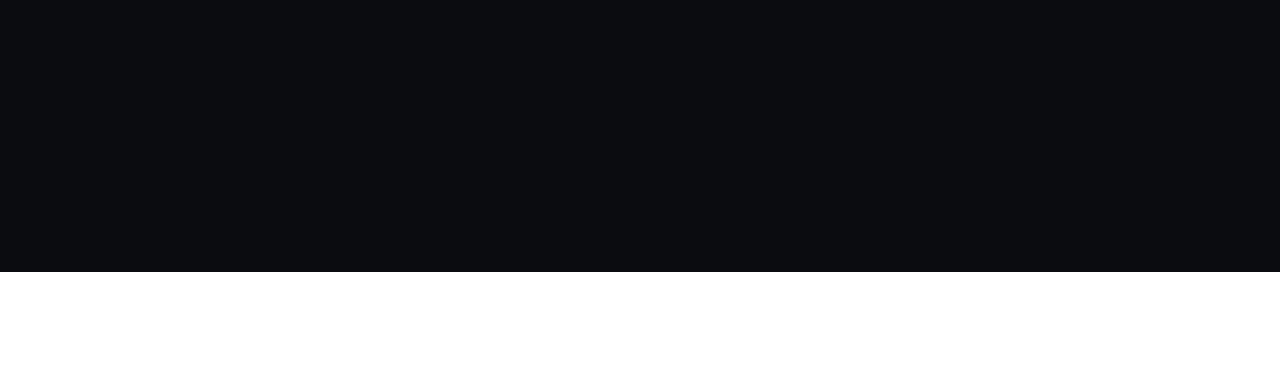
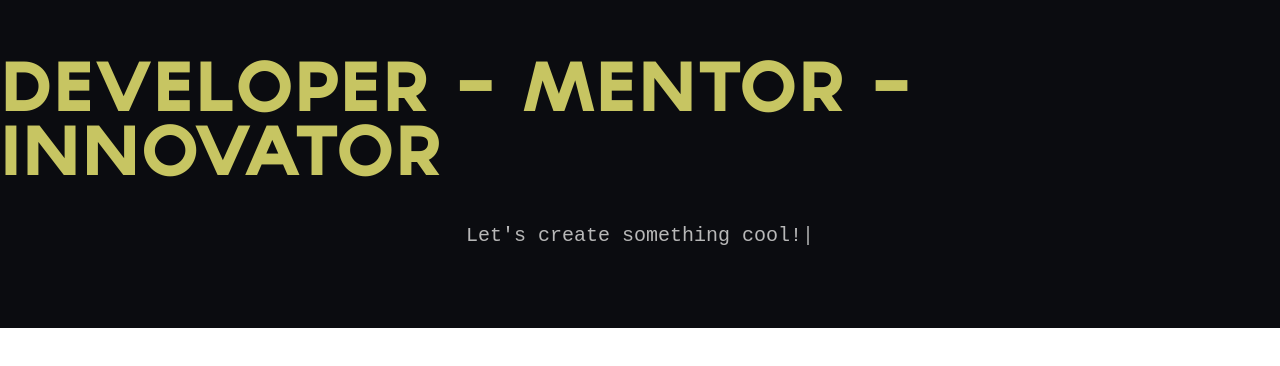
Before and after one commit to ChocolateMountain/Peaches, a React (Create React App) app: page / in a window 1280 px wide. Shown: the part 3608-3974 px from the top of the page. After the commit the page ends 3936 px from the top, so only its background shows below. Built offline with nearby package versions, Linux system fonts and the light colour scheme.

Commit message:
introduction styling

```diff
--- a/src/components/homepage/Introduction.js
+++ b/src/components/homepage/Introduction.js
@@ -28,7 +28,6 @@ export class Introduction extends Component {
       }
     ],
     displayedPhotoId: "grouse_photo",
-    onPageLoadDelayTypedAnimation: true,
     onPageLoadFadeIntoFirstPhoto: true
   };
 
@@ -38,14 +37,13 @@ export class Introduction extends Component {
       this.setState({
         onPageLoadFadeIntoFirstPhoto: false
       });
-    }, 2000);
+    }, 1600);
   }
 
   onPhotoChange = (oldIndex, newIndex) => {
     const newPhotoId = this.state.photos[newIndex].id;
     this.setState({
       displayedPhotoId: newPhotoId,
-      onPageLoadDelayTypedAnimation: false
     });
   }
 
@@ -57,10 +55,9 @@ export class Introduction extends Component {
       onChange: this.onPhotoChange
     };
 
-    // todo
     const introPhotoClasses =
       this.state.onPageLoadFadeIntoFirstPhoto ?
-      "" : "";
+      "introductionPhotoWrapper zeroOpacity" : "introductionPhotoWrapper";
 
     return (
       <div className="introductionWrapper">
--- a/src/components/homepage/IntroductionDescription.js
+++ b/src/components/homepage/IntroductionDescription.js
@@ -1,4 +1,5 @@
 import React, { Component } from 'react';
+import Typed from 'react-typed';
 
 export class IntroductionDescription extends Component {
 
@@ -12,9 +13,25 @@ export class IntroductionDescription extends Component {
   };
 
   render() {
+    const { header, description } = this.state.introductionDescriptions[0];
+
     return (
-      <div>
-
+      <div className="introductionDescriptionContainer">
+        <div className="introductionDescriptonWrapper">
+          <div className="introductionDescriptionHeader">
+            <Typed  typedRef={(typed => { this.typedIntroductionDescriptionHeader = typed; })}
+                    strings={ [header] }
+                    showCursor={false}
+                    typeSpeed={30}
+                    startDelay={2000} />
+          </div>
+          <div className="introductionDescription">
+            <Typed  typedRef={(typed => { this.typedIntroductionDescription = typed; })}
+                    strings={ [description] }
+                    typeSpeed={15}
+                    startDelay={2400} />
+          </div>
+        </div>
       </div>
     )
   }
--- a/src/stylesheets/homepage/Introduction.css
+++ b/src/stylesheets/homepage/Introduction.css
@@ -1,10 +1,53 @@
 
 .introductionWrapper {
   background-color: #0b0c10;
-
 }
 
 .photo-container {
-  margin-bottom: 8em;
+  margin-bottom: 2.25em;
   background-color: #2c2f3a;
 }
+
+/* fade in animation - on page load */
+.introductionPhotoWrapper.zeroOpacity {
+  opacity: 0;
+}
+
+.introductionPhotoWrapper {
+  transition: all 0.7s ease-in;
+  opacity: 1;
+}
+
+/* container */
+.introductionDescriptionContainer {
+  display: flex;
+  justify-content: center;
+  align-items: center;
+
+  min-height: 280px;
+  padding-bottom: 1em;
+}
+
+.introductionDescriptionWrapper {
+  width: 1400px;
+}
+
+.introductionDescriptionHeader {
+  color: #c7c562;
+  font-size: 4em;
+  font-family: "TypographExtraBold";
+}
+
+.introductionDescription {
+  color: #b8b8b8;
+  font-size: 1.25em;
+  font-family: 'Courier New', Courier, monospace;
+  line-height: 1.5em;
+
+  display: flex;
+  align-items: center;
+  justify-content: center;
+  text-align: center;
+
+  min-height: 90px;
+}
```
